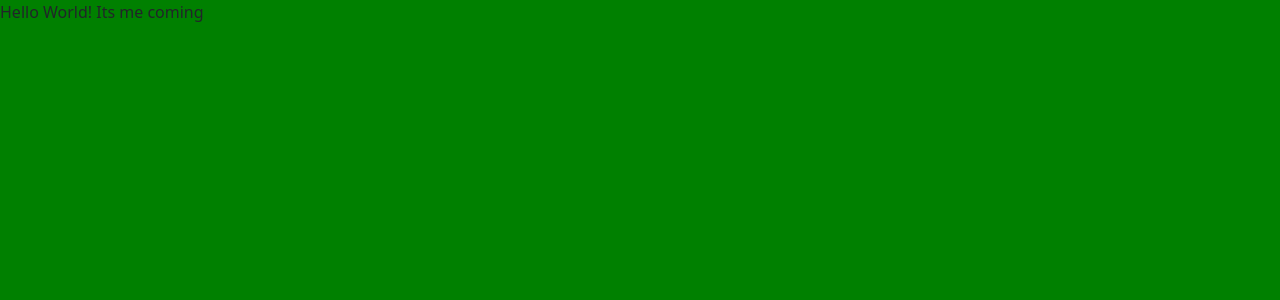
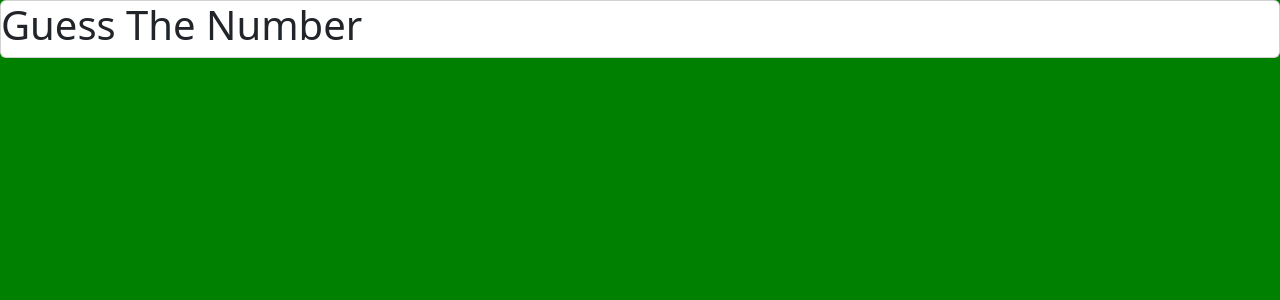
Before and after one commit to AndrewIMLEx/Learning-Project, a React app: page / in a window 1280 px wide. Shown: the top 300 px of the page. Built offline with nearby package versions, Linux system fonts and the light colour scheme.

Commit message:
Add header

```diff
--- a/src/Homepage/Homepage.jsx
+++ b/src/Homepage/Homepage.jsx
@@ -2,9 +2,13 @@ import React from "react";
 
 class Homepage extends React.Component{
     render() {
-      return (<>
-      <div>Hello World! Its me coming </div>
-      </>)
+      return (
+      <>
+      <div className="card">
+        <h1>Guess The Number</h1>
+        </div>
+      </>
+      )
     }
 }
 
```
